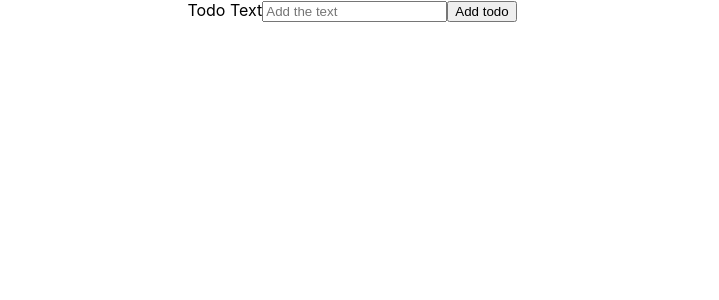
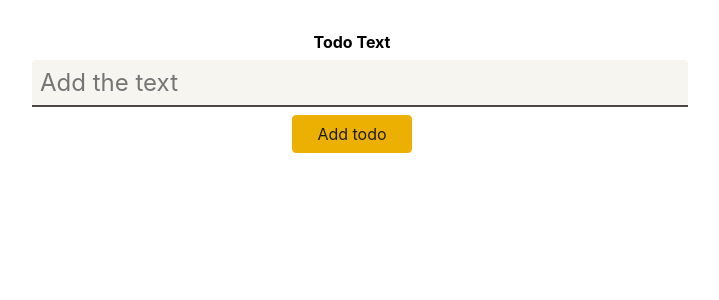
Before and after one commit to alisalamatian1/Todo, a React (Create React App) app in the folder todo/: page / in a window 1280 px wide. Shown: the top 300 px of the page, without its empty margins (288-1007 px from the left). Built offline with nearby package versions, Linux system fonts and the light colour scheme.

Commit message:
Adding css

```diff
--- /dev/null
+++ b/todo/src/component/NewTodo.module.css
@@ -0,0 +1,42 @@
+.form {
+    width: 40rem;
+    margin: 2rem auto;
+
+  }
+
+  .form label {
+    display: block;
+    font-weight: bold;
+    margin-bottom: 0.5rem;
+  }
+
+  .form input {
+    display: block;
+    width: 100%;
+    font: inherit;
+    font-size: 1.5rem;
+    padding: 0.5rem;
+    border-radius: 4px;
+    background-color: #f7f5ef;
+    border: none;
+    border-bottom: 2px solid #494844;
+    border-bottom-right-radius: 0;
+    border-bottom-left-radius: 0;
+    margin-bottom: 0.5rem;
+  }
+
+  .form button {
+    font: inherit;
+    background-color: #ebb002;
+    border: 1px solid #ebb002;
+    color: #201d0f;
+    padding: 0.5rem 1.5rem;
+    border-radius: 4px;
+    cursor: pointer;
+  }
+
+  .form button:hover,
+  .form button:active {
+    background-color: #ebc002;
+    border-color: #ebc002;
+  }
--- a/todo/src/component/NewTodo.tsx
+++ b/todo/src/component/NewTodo.tsx
@@ -1,4 +1,5 @@
 import React, { useRef } from 'react'
+import classes from "./NewTodo.module.css"
 
 const NewTodo: React.FC <{onAddTodo: (text : string) => void}> = (props)=> {
     const todoTextInputRef = useRef<HTMLInputElement>(null)
@@ -13,7 +14,7 @@ const NewTodo: React.FC <{onAddTodo: (text : string) => void}> = (props)=> {
 
     };
     return (
-        <form onSubmit={submitHandler}>
+        <form onSubmit={submitHandler} className= {classes.form}>
             <label htmlFor='text'> Todo Text</label>
             <input ref = {todoTextInputRef} type="text" id = "text" placeholder='Add the text'/>
             <button> Add todo</button>
--- /dev/null
+++ b/todo/src/component/TodoItem.module.css
@@ -0,0 +1,6 @@
+.item {
+    margin: 1rem 0;
+    box-shadow: 0 1px 4px rgba(0, 0, 0, 0.2);
+    padding: 1rem;
+    background-color: #f7f5ef;
+  }
--- a/todo/src/component/TodoItem.tsx
+++ b/todo/src/component/TodoItem.tsx
@@ -1,10 +1,11 @@
 import React from 'react'
 import todo from '../models/todo';
+import classes from "./TodoItem.module.css"
 
 const Todo : React.FC <{item : todo}>= (props) => {
     return (
         <div>
-            <li> {props.item.text} </li>
+            <li className={classes.TodoItem}> {props.item.text} </li>
         </div>
     )
 }
--- /dev/null
+++ b/todo/src/component/Todos.module.css
@@ -0,0 +1,42 @@
+.form {
+    width: 40rem;
+    margin: 2rem auto;
+
+  }
+
+  .form label {
+    display: block;
+    font-weight: bold;
+    margin-bottom: 0.5rem;
+  }
+
+  .form input {
+    display: block;
+    width: 100%;
+    font: inherit;
+    font-size: 1.5rem;
+    padding: 0.5rem;
+    border-radius: 4px;
+    background-color: #f7f5ef;
+    border: none;
+    border-bottom: 2px solid #494844;
+    border-bottom-right-radius: 0;
+    border-bottom-left-radius: 0;
+    margin-bottom: 0.5rem;
+  }
+
+  .form button {
+    font: inherit;
+    background-color: #ebb002;
+    border: 1px solid #ebb002;
+    color: #201d0f;
+    padding: 0.5rem 1.5rem;
+    border-radius: 4px;
+    cursor: pointer;
+  }
+
+  .form button:hover,
+  .form button:active {
+    background-color: #ebc002;
+    border-color: #ebc002;
+  }
--- a/todo/src/component/Todos.tsx
+++ b/todo/src/component/Todos.tsx
@@ -1,11 +1,12 @@
 import React from 'react'
 import todo from '../models/todo';
 import Todo from './TodoItem';
+import classes from "./Todos.module.css"
 
 const Todos: React.FC <{items: todo[]}>= (props) => {
     return (
         <div>
-            <ul>
+            <ul className= {classes.todos}>
             {props.items.map(item => {
                 return <Todo key = {item.id} item = {item} />
             })}
```
